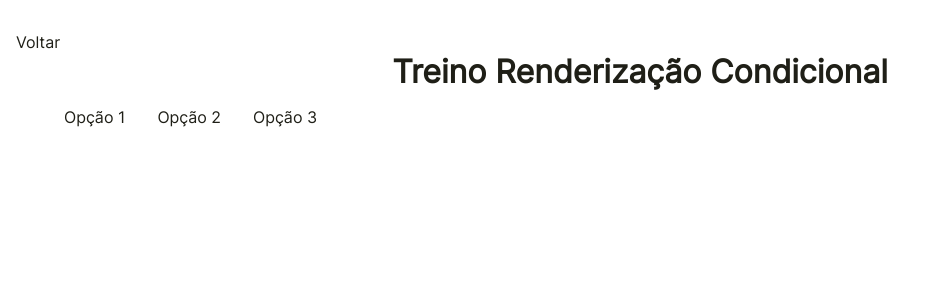
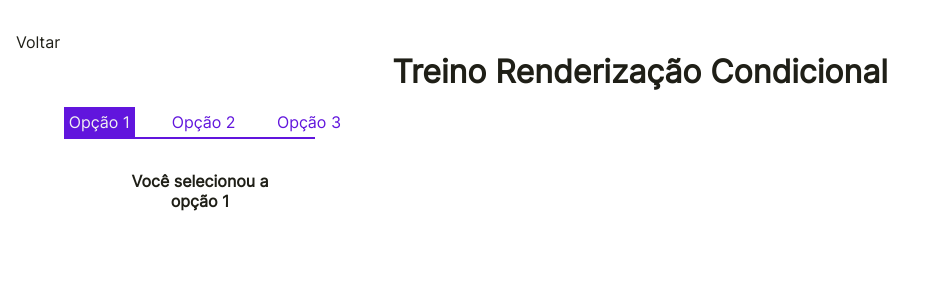
Before and after one commit to Giuseppe-Pallazini/JA-Train, a React (Create React App) app in the folder site/: page /ConditionalRenderization in a window 1280 px wide. Shown: the top 300 px of the page, without its empty margins (0-934 px from the left). Built offline with nearby package versions, Linux system fonts and the light colour scheme.

Commit message:
Poucas alterações

```diff
--- a/site/package.json
+++ b/site/package.json
@@ -6,6 +6,7 @@
     "@testing-library/jest-dom": "^5.16.5",
     "@testing-library/react": "^13.4.0",
     "@testing-library/user-event": "^13.5.0",
+    "local-storage": "^2.0.0",
     "react": "^18.2.0",
     "react-dom": "^18.2.0",
     "react-router-dom": "^6.12.1",
--- a/site/src/App.js
+++ b/site/src/App.js
@@ -6,8 +6,8 @@ export default function Index() {
     <main className='main-app'>
       <h1 className='h1-app'> Treinos </h1>
 
-        <Link className='link' to={'/ConditionalRenderization'}> - Renderização Condicional </Link>
-        <Link className='link' to={'/RelatorioPedidos'}> - Relatorio dos Pedidos </Link>
+        <Link className='link1' to={'/ConditionalRenderization'}> - Renderização Condicional </Link>
+        <Link className='link2' to={'/RelatorioPedidos'}> - Relatorio dos Pedidos </Link>
 
     </main>
   );
--- a/site/src/app.scss
+++ b/site/src/app.scss
@@ -12,7 +12,8 @@ $white: #f1f1f1;
     flex-direction: column;
     font-family: $font-Regular;
 
-    a:link, a:visited {
+    a:link,
+    a:visited {
         color: $black;
         text-decoration: none;
     }
@@ -21,13 +22,45 @@ $white: #f1f1f1;
         display: flex;
         justify-content: center;
         margin-top: 1em;
+        animation: lado .2s ease-in-out;
     }
 
-    .link {
+    .link1 {
         margin: 1em;
-    }
-    .link:hover {
-        text-decoration: underline;
+        animation: subida .2s ease-in-out .2s;
     }
 
+    .link2 {
+        margin: 1em;
+        animation: subida .2s ease-in-out .4s;
+    }
+
+    @keyframes subida {
+        0% {
+            position: 0;
+        }
+
+        50% {
+            transform: translatey(-5px);
+        }
+
+        100% {
+            position: 0;
+        }
+    }
+
+    @keyframes lado {
+        0%{
+            position: 0;
+        }
+        33%{
+            transform: translateX(-5px);
+        }
+        66% {
+            transform: translateX(5px);
+        }
+        100%{
+            position: 0;
+        }
+    }
 }
--- a/site/src/pages/ConditionalRenderization/index.js
+++ b/site/src/pages/ConditionalRenderization/index.js
@@ -2,28 +2,52 @@ import './index.scss'
 import '../../assets/common.scss'
 import { useState } from 'react'
 import { Link } from 'react-router-dom'
+//import { CSSTransition } from 'react-transition-group';
 
 export default function Index() {
-    const [mudarOpcao, setMudarOpcao] = useState();
+    const [mudarOpcao, setMudarOpcao] = useState(1);
+    const [backgroundOpcao1, setBackgroundOpcao1]   = useState('div-rcSelecionada');
+    const [backgroundOpcao2, setBackgroundOpcao2]   = useState('div-rcNaoSelecionada');
+    const [backgroundOpcao3, setBackgroundOpcao3]   = useState('div-rcNaoSelecionada');
 
     function alterar1() {
         setMudarOpcao(1)
+        setBackgroundOpcao1('div-rcSelecionada');
+        setBackgroundOpcao2('div-rcNaoSelecionada');
+        setBackgroundOpcao3('div-rcNaoSelecionada');
     }
     function alterar2() {
         setMudarOpcao(2)
+        setBackgroundOpcao1('div-rcNaoSelecionada')
+        setBackgroundOpcao2('div-rcSelecionada')
+        setBackgroundOpcao3('div-rcNaoSelecionada')
     }
     function alterar3() {
         setMudarOpcao(3)
+        setBackgroundOpcao1('div-rcNaoSelecionada')
+        setBackgroundOpcao2('div-rcNaoSelecionada')
+        setBackgroundOpcao3('div-rcSelecionada')
     }
     return (
         <main className="Main-RC">
             <Link to='/' className='p-rc'> Voltar </Link>
             <h1 className="h1-rc"> Treino Renderização Condicional </h1>
+            <section className='rc-section1'>
             <div className="div-rc">
-                <p onClick={alterar1}> Opção 1</p>
-                <p onClick={alterar2}> Opção 2</p>
-                <p onClick={alterar3}> Opção 3</p>
+                {//<CSSTransition in={showComponent} timeout={300} className='fade' unmountOnExit>
+                }
+                <p onClick={alterar1} className={backgroundOpcao1}> Opção 1</p>
+                {//</CSSTransition>
+                }
+
+                <p onClick={alterar2} className={backgroundOpcao2}> Opção 2</p>
+
+
+
+                <p onClick={alterar3} className={backgroundOpcao3}> Opção 3</p>
+
             </div>
+            <div className='linha-divrc'> </div>
             {mudarOpcao === 1 && <div>
                 <h1 className='h1-renderization'> Você selecionou a opção 1 </h1>
             </div>
@@ -36,6 +60,7 @@ export default function Index() {
                 <h1 className='h1-renderization'> Você selecionou a opção 3 </h1>
             </div>
             }
+            </section>
         </main>
     )
 }
--- a/site/src/pages/ConditionalRenderization/index.scss
+++ b/site/src/pages/ConditionalRenderization/index.scss
@@ -28,12 +28,69 @@ $white: #f1f1f1;
     .h1-rc {
         display: flex;
         justify-content: center;
+        animation: tremida .1s ease-in-out;
     }
+
+    @keyframes aparecer {
+        0%{
+            opacity: 0;
+        }
+
+        50%{
+            opacity: 50;
+        }
+
+        100%{opacity: 100;}
+    }
+
+    .rc-section1 {
+        display: flex;
+        flex-direction: column;
+        align-items: flex-start;
+
 
         .div-rc {
             display: flex;
             flex-direction: row;
             margin: 0 0 0 3em;
+
+            // .fade-enter {
+            //     opacity: 0;
+            //   }
+
+            //   .fade-enter-active {
+            //     opacity: 1;
+            //     transition: opacity 300ms;
+            //   }
+
+            //   .fade-exit {
+            //     opacity: 1;
+            //   }
+
+            //   .fade-exit-active {
+            //     opacity: 0;
+            //     transition: opacity 300ms;
+            //   }
+
+            .div-rcSelecionada {
+                background-color: $principal-color;
+                color: $white;
+                padding: .3em;
+                animation: aparecer .6s ease-in-out;
+            }
+
+            .div-rcNaoSelecionada {
+                background-color: white;
+                color: $principal-color;
+                padding: .3em;
+                animation: aparecer .6s ease-in-out;
+            }
+        }
+
+        .linha-divrc {
+            margin: -.95em 0 0 4em;
+            border-bottom: 2px solid $principal-color;
+            width: 19.6%;
         }
 
         .div-rc p {
@@ -44,9 +101,11 @@ $white: #f1f1f1;
         .h1-renderization {
             font-family: $font-Regular;
             font-size: 1em;
-        color: $principal-color;
+            color: $black;
             text-align: center;
-        width: 9%;
-        margin-left: 7.5em;
+            width: 50%;
+            margin: 2em 0 0 7.5em;
+            animation: aparecer .6s ease-in-out;
         }
     }
+}
--- a/site/src/pages/RelatorioPedidos/index.scss
+++ b/site/src/pages/RelatorioPedidos/index.scss
@@ -7,6 +7,7 @@ $principal-color: #6115dd;
 $black: #1f1f17;
 $white: #f1f1f1;
 $white2: #dddddd;
+
 
 .main-RP {
     margin-top: 2em;
@@ -37,9 +38,26 @@ $white2: #dddddd;
         text-decoration: underline;
     }
 
+    @keyframes ladoLooping {
+        0%{
+            position: 0;
+        }
+        33%{
+            transform: rotateX(30px);
+        }
+        66%{
+            transform: rotateX(-30px);
+        }
+        100%{
+            position: 0;
+        }
+    }
+
     .h1-rp {
         display: flex;
         justify-content: center;
+        width: 99%;
+        animation: ladoLooping 3s infinite ease-in-out;
     }
 
     .section-agrupamento {
@@ -113,6 +131,7 @@ $white2: #dddddd;
                     border: 1px solid $white2;
                     border-radius: .2em;
                     font-size: .9em;
+                    animation: subida .2s ease-in-out .2s;
                 }
 
                 .inp-div2 {
@@ -123,6 +142,7 @@ $white2: #dddddd;
                     border: 1px solid $white2;
                     border-radius: .2em;
                     font-size: .9em;
+                    animation: subida .2s ease-in-out .4s;
                 }
 
                 .inp-div3 {
@@ -133,6 +153,7 @@ $white2: #dddddd;
                     border: 1px solid $white2;
                     border-radius: .2em;
                     font-size: .9em;
+                    animation: subida .2s ease-in-out .6s;
                 }
 
                 .inp-div4 {
@@ -143,6 +164,7 @@ $white2: #dddddd;
                     border: 1px solid $white2;
                     border-radius: .2em;
                     font-size: .9em;
+                    animation: subida .2s ease-in-out .8s;
                 }
 
                 .inp-div5 {
@@ -153,7 +175,18 @@ $white2: #dddddd;
                     border: 1px solid $white2;
                     border-radius: .2em;
                     font-size: .9em;
+                    animation: subida .2s ease-in-out 1s;
                 }
+            }
+
+            .divs-rp-buttons {
+                display: flex;
+                flex-direction: column;
+                justify-content:space-around;
+                font-size: .9em;
+                //border: 1px solid black;
+                height: 7em;
+                margin-bottom: 1em;
             }
 
             .section2-divResult {
@@ -179,9 +212,10 @@ $white2: #dddddd;
                 border: none;
                 border-radius: 4px;
                 padding: .4em 0 .4em 0;
-                width: 37%;
+                //width: 37%;
                 cursor: pointer;
-                margin: 1em 0 2em 9.7em;
+                //margin: 1em 0 2em 9.7em;
+                animation: tremida .1s ease-in-out 1.2s;
             }
 
             .button-rp:active {
```
Also changed, not shown: site/src/pages/RelatorioPedidos/index.js (+24 -8 lines), 1 other file (tests, documents, lock files or other folders). Lines whose indentation alone changed are shown as unchanged.
